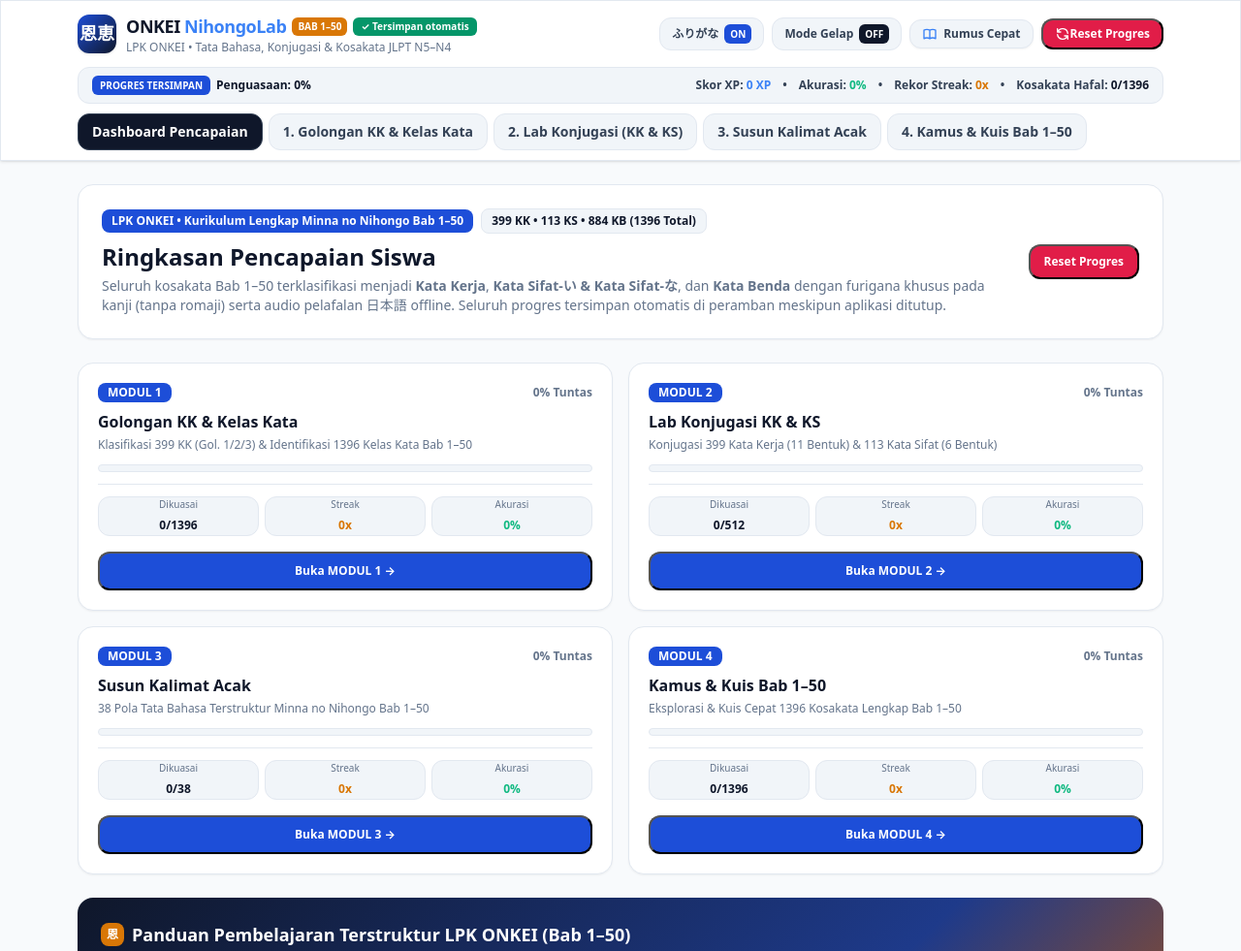
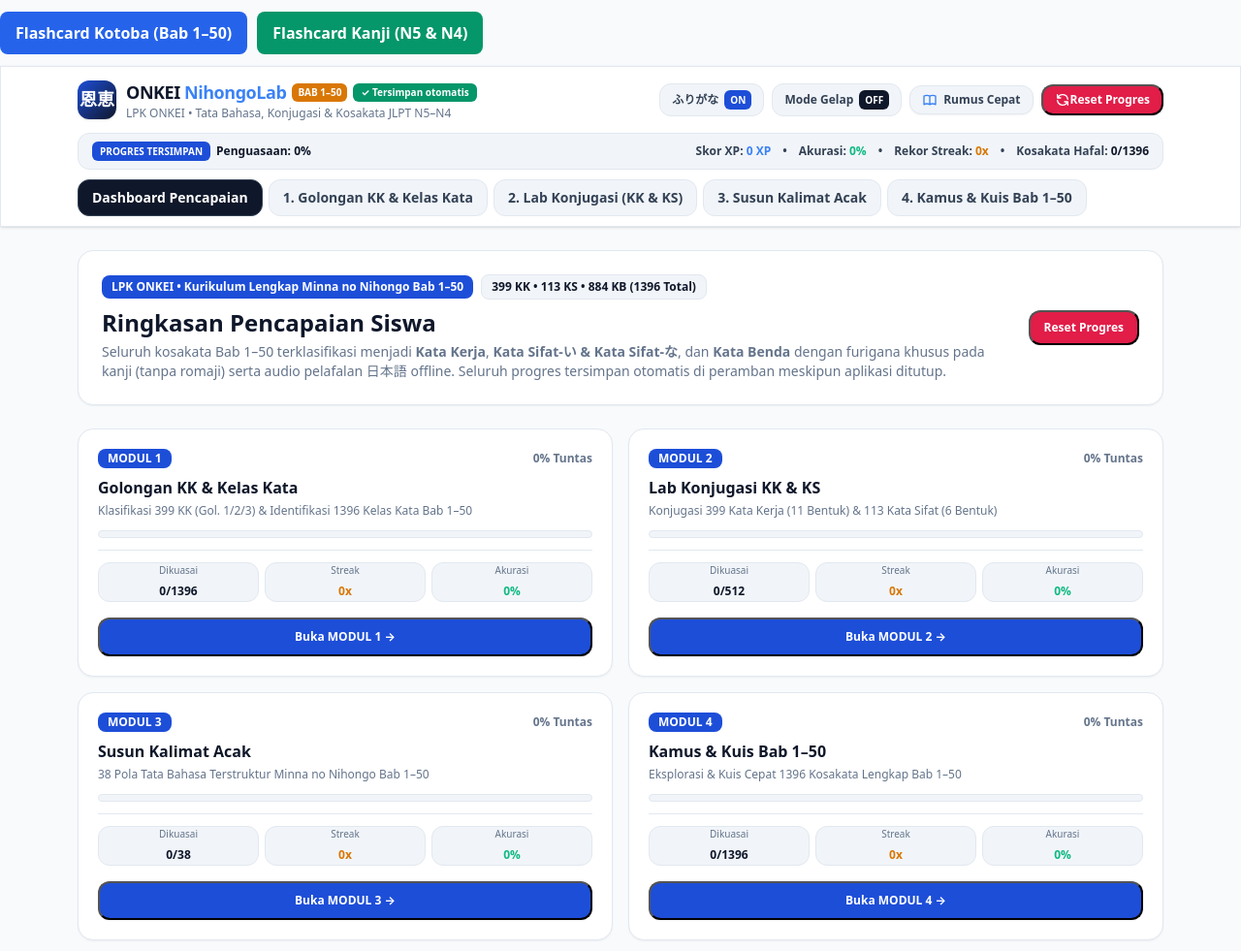
Before and after one commit to attaufiksensei-source/Onkei-Nihongo-Lab, a plain HTML site: page index.html in a window 1280 px wide. Shown: the top 981 px of the page at 97% size. Drawn offline with Linux system fonts and the light colour scheme.

Commit message:
Update index.html

```diff
--- a/index.html
+++ b/index.html
@@ -5,6 +5,14 @@
   <meta name="viewport" content="width=device-width, initial-scale=1.0" />
   <meta name="description" content="ONKEI NihongoLab — Aplikasi Belajar Tata Bahasa, Konjugasi & Kosakata Minna no Nihongo Bab 1–50 (JLPT N5 & N4)" />
   <title>ONKEI NihongoLab — JLPT N5 &amp; N4 Grammar &amp; Vocabulary Lab</title>
+  <div style="margin: 12px 0; display: flex; gap: 10px; flex-wrap: wrap;">
+  <a href="flashcard.html?deck=kotoba" style="padding: 10px 16px; background: #2563eb; color: #ffffff; border-radius: 8px; text-decoration: none; font-weight: bold;">
+    Flashcard Kotoba (Bab 1–50)
+  </a>
+  <a href="flashcard.html?deck=kanji" style="padding: 10px 16px; background: #059669; color: #ffffff; border-radius: 8px; text-decoration: none; font-weight: bold;">
+    Flashcard Kanji (N5 &amp; N4)
+  </a>
+</div>
   <style>
     /* =====================================================================
        ONKEI NIHONGOLAB — OFFLINE STANDALONE STYLESHEET (ZERO EXTERNAL CDN)
```
